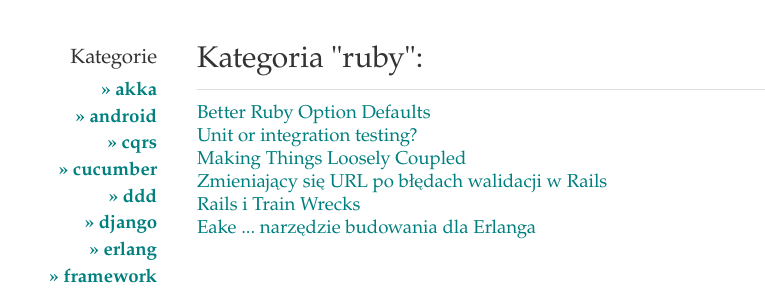
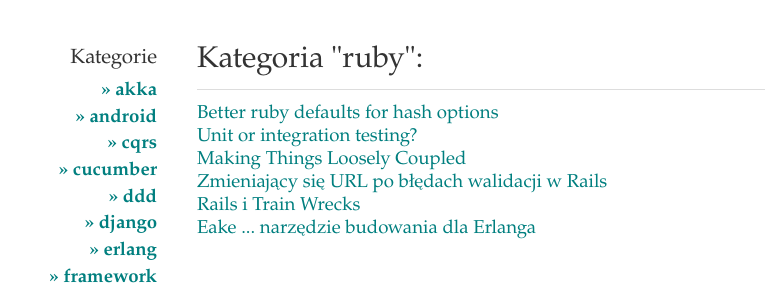
Before and after one commit to consileonpl/consileonpl.github.com, a Jekyll site: the page built from tags/ruby.html, in a window 1280 px wide. Shown: the part 131-425 px from the top of the page, without its empty margins (173-938 px from the left). Built offline with Jekyll 4.4.1, drawn with Linux system fonts in a browser that asks for light colours; Markdown is read by kramdown in place of the engine named in the settings.

Commit message:
Set different title.

```diff
--- a/_posts/2014-06-16-better-ruby-option-defaults.md
+++ b/_posts/2014-06-16-better-ruby-option-defaults.md
@@ -1,5 +1,5 @@
 ---
-layout: post
+title: Better ruby defaults for hash options
 categories: [ruby]
 ---
 Almost every ruby / RoR project includes global configuration. Sometimes it is
@@ -23,7 +23,7 @@
     @hash['option'] || "option's default value"
   end
 end
-{% endhiglight %}
+{% endhighlight %}
 
 However this approach have a major drawback: what if we wanted `nil` as the
 option value?
@@ -33,7 +33,7 @@
 config.option # => "option's default value"
 {$ endhighlight %}
 
-## Hash#fetch to the rescue
+## `Hash#fetch` to the rescue
 
 There is an elegant solution to the `nil` values: `Hash#fetch`.
 This method returns the key value or throws an error (`KeyError`) if they key
```
